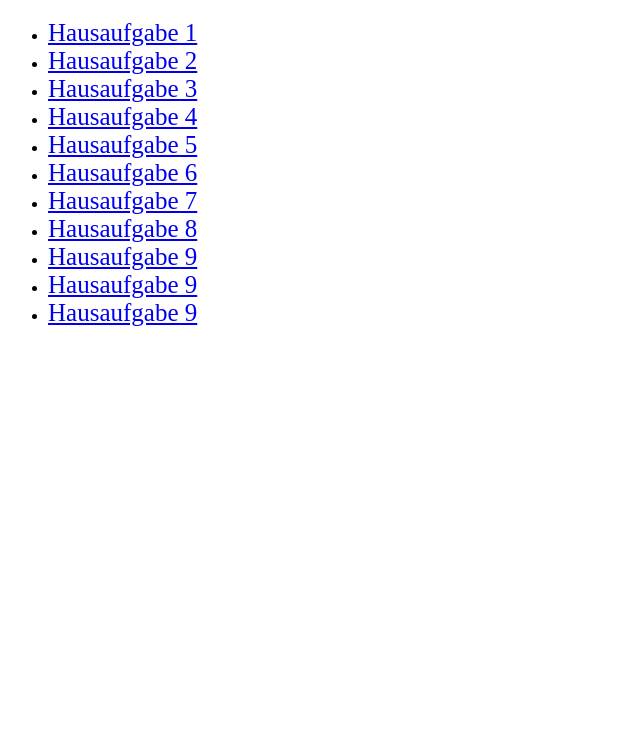
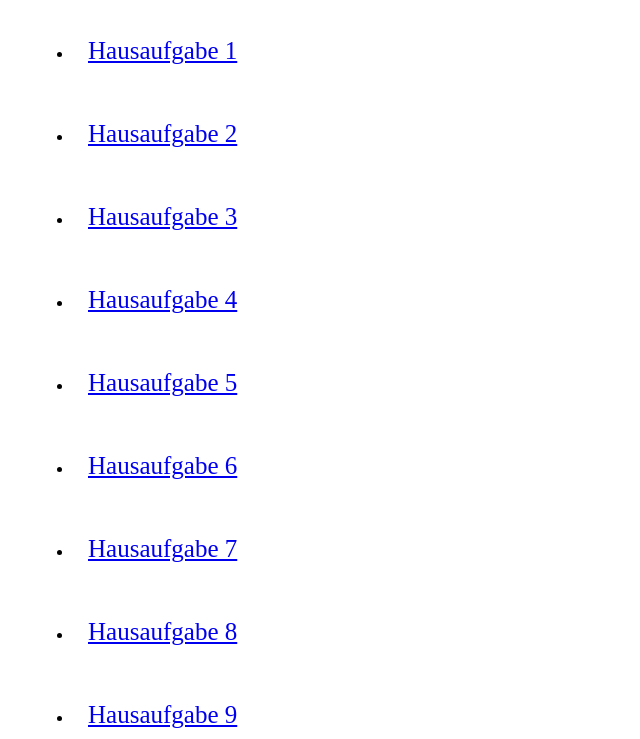
Before and after one commit to malakCMP/Digital_F-hrerschein, a plain HTML site: page index.html in a window 1280 px wide. Shown: the part 61-800 px from the top of the page, without its empty margins (0-640 px from the left). Drawn offline with Linux system fonts and the light colour scheme.

Commit message:
Hausaufgaben<

```diff
--- /dev/null
+++ b/Style.css
@@ -0,0 +1,8 @@
+
+
+  li{margin: 25px;
+    padding: 15px;
+
+
+
+}
--- a/index.html
+++ b/index.html
@@ -4,6 +4,7 @@
     <meta charset="UTF-8">
     <meta http-equiv="X-UA-Compatible" content="IE=edge">
     <meta name="viewport" content="width=device-width, initial-scale=1.0">
+    <link rel="stylesheet" href="Style.css">
     <title>Digital_Führerschein</title>
 </head>
 <body>
@@ -18,10 +19,11 @@
         <li><a href="Hausaufgabe 7.html"  style="font-size: 25px">Hausaufgabe 7</a></li>
         <li><a href="Hausaufgabe 8.html"  style="font-size: 25px">Hausaufgabe 8</a></li>
         <li><a href="Hausaufgabe 9.html"  style="font-size: 25px">Hausaufgabe 9</a></li>
-        <li><a href="Hausaufgabe 10.html" style="font-size: 25px">Hausaufgabe 9</a></li>
-        <li><a href="Hausaufgabe 11.html" style="font-size: 25px">Hausaufgabe 9</a></li>
+        <li><a href="Hausaufgabe 10.html" style="font-size: 25px">Hausaufgabe 10</a></li>
+        <li><a href="Hausaufgabe 11.html" style="font-size: 25px">Hausaufgabe 11</a></li>
 
       </ul>
 
+
 </body>
 </html>
```
